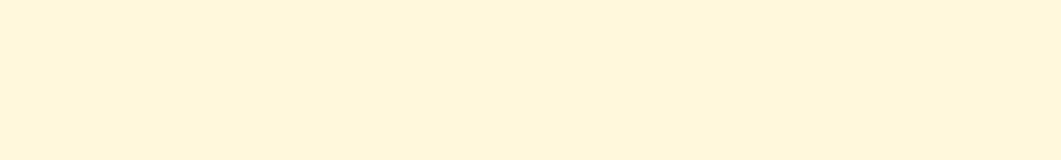
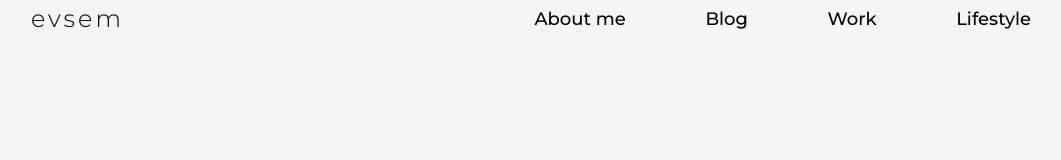
Before and after one commit to evsem/pr_04.01, a website: page index.html in a window 1280 px wide. Shown: the whole page, without its empty margins (109-1170 px from the left). Drawn offline with Linux system fonts and the light colour scheme.

Commit message:
v(1)-pr_04.01

```diff
--- a/index.html
+++ b/index.html
@@ -12,6 +12,24 @@
     />
   </head>
   <body>
+    <section class="wrapper">
+      <header class="header">
+        <div class="header_boxFlex">
+          <h2 class="header_title">evsem</h2>
+
+          <nav class="header_menu">
+            <a href="#" class="header_menu__item">About me</a>
+            <a href="#" class="header_menu__item">Blog</a>
+            <a href="#" class="header_menu__item">Work</a>
+            <a href="#" class="header_menu__item">Lifestyle</a>
+          </nav>
+        </div>
+      </header>
+
+      <main class="main"></main>
+
+      <footer class="footer"></footer>
+    </section>
     <script src="../pr_04.01/js/scripts/mainScript.js"></script>
   </body>
 </html>
--- a/style/scss/style.scss
+++ b/style/scss/style.scss
@@ -5,9 +5,48 @@
 }
 
 body {
-  background: cornsilk;
+  background: whitesmoke;
   padding: 4px;
   font-size: 14px;
   font-family: 'Montserrat';
   font-weight: 300;
 }
+
+.wrapper {
+  max-width: 1000px;
+  margin: 0 auto;
+}
+
+.header {
+  margin: 0px 0px 10px 0px;
+  .header_boxFlex {
+    display: flex;
+    justify-content: space-between;
+    align-items: center;
+
+    .header_title {
+      font-size: 24px;
+      font-weight: 300;
+      font-family: 'Montserrat';
+      letter-spacing: 3px;
+    }
+    .header_menu {
+      .header_menu__item {
+        text-decoration: none;
+        color: black;
+        font-size: 18px;
+        font-weight: 500;
+        margin-right: 76px;
+      }
+      .header_menu__item:last-child {
+        margin: 0;
+      }
+    }
+  }
+}
+
+.main {
+}
+
+.footer {
+}
```
Also changed, not shown: style/css/style.css.
